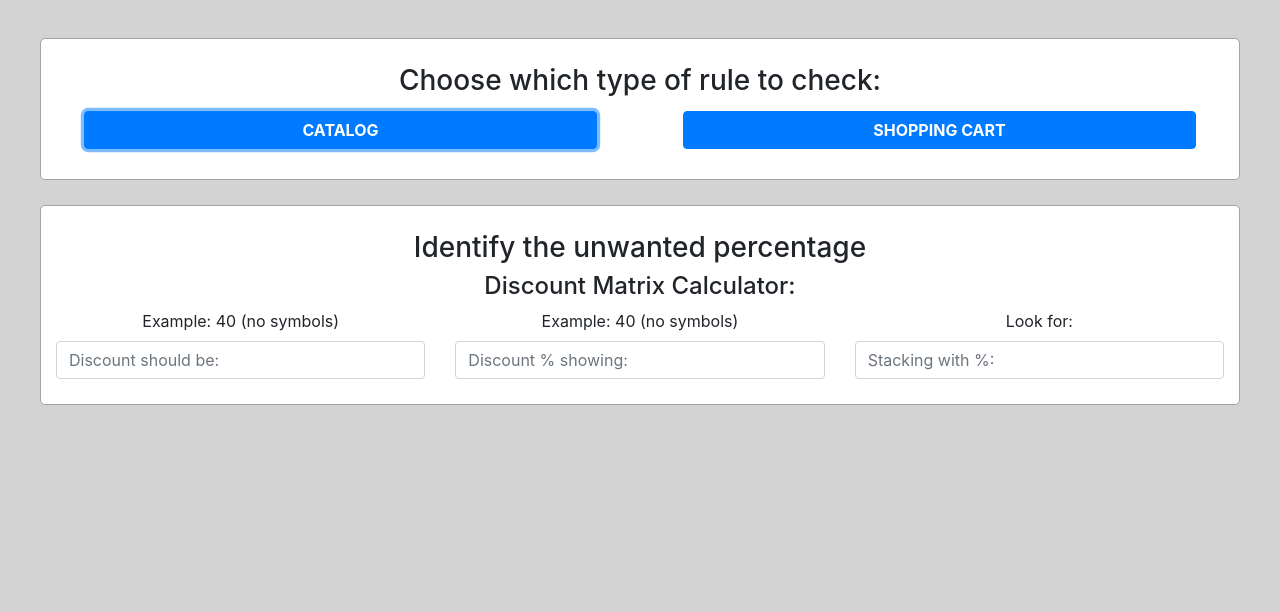
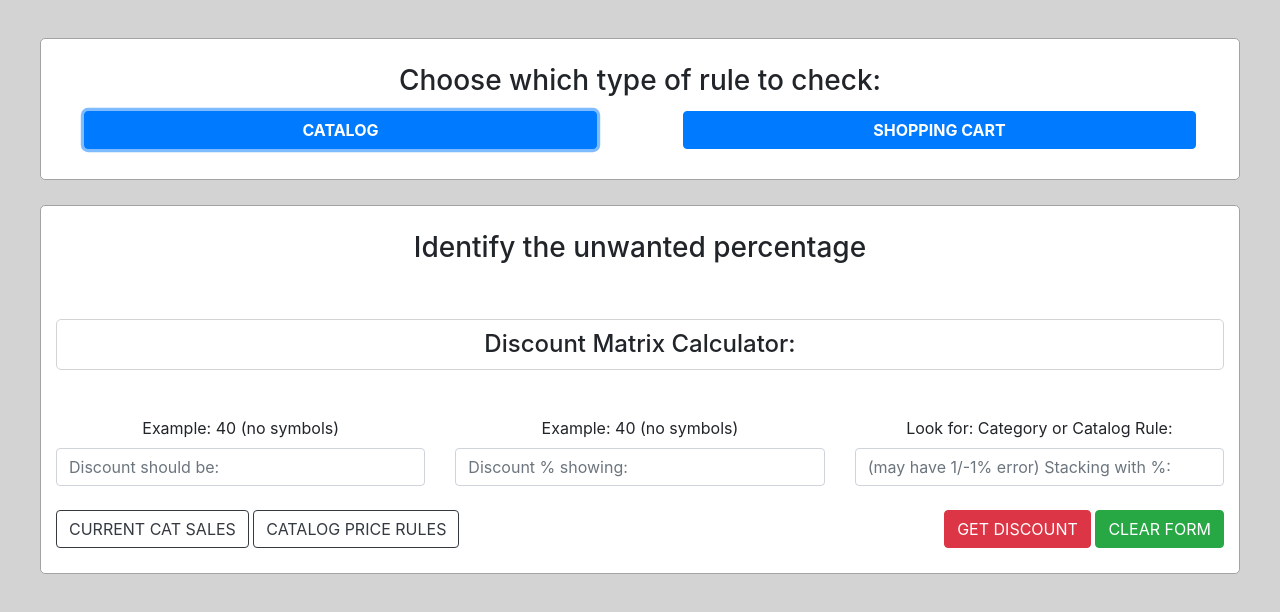
Before and after one commit to blaveder/store_troubleshooting, a plain HTML site: page index.html in a window 1280 px wide. Both pictures are taken after a click on the button "CATALOG". Drawn offline with nearby package versions, Linux system fonts and the light colour scheme.

Commit message:
working per

```diff
--- a/assets/css/main.css
+++ b/assets/css/main.css
@@ -10,8 +10,15 @@ body {
      text-align: center;
      margin: auto;
  }
-
-
+ .btn {
+     text-transform: uppercase;
+ }
+         .greyBg {
+            border-radius: 5px;
+            border: 1px solid lightgrey;
+            padding: 10px;
+            margin: 4% auto;
+         }
 
  #catalog, #shopping {
      width: 90%;
--- a/index.html
+++ b/index.html
@@ -37,23 +37,37 @@
             </div>
             <!-- RULES INSTRUCTIONS -->
             <div class="col-lg-12 text-center">
-                <h4>Discount Matrix Calculator:</h4>
+                <h4 class="greyBg">Discount Matrix Calculator:</h4>
             </div>
 
 
             <div class="col-lg-4 text-center">
                 <label for="exampleFormControlInput1">Example: 40 (no symbols)</label>
-                <input type="email" class="form-control" id="exampleFormControlInput1" placeholder="Discount should be:">
+                <input type="email" class="form-control" id="shouldBe" placeholder="Discount should be:" value="">
             </div>
             <div class="col-lg-4 text-center">
                 <label for="exampleFormControlInput1">Example: 40 (no symbols)</label>
-                <input type="email" class="form-control" id="exampleFormControlInput1" placeholder="Discount % showing:">
+                <input type="email" class="form-control" id="showingDisount" placeholder="Discount % showing:">
             </div>
             <div class="col-lg-4 text-center">
-                <label for="exampleFormControlInput1">Look for:</label>
-                <input type="email" class="form-control" id="exampleFormControlInput1" placeholder="Stacking with %:">
+                <label for="exampleFormControlInput1">Look for: Category or Catalog Rule:
+                </label>
+                <input type="email" class="form-control" id="stacking" placeholder="(may have 1/-1% error) Stacking with %:">
             </div>
+            <div class="col-lg-6 text-left">
+                <br>
 
+                <a href="https://docs.google.com/spreadsheets/d/1cPiI_H6v3eM6PKE5wTJ4qARmiLfxeo1C6Ew8O1jDX48/edit?ts=591a2975#gid=1343189473"
+                    target="_blank" id="calculate" class="btn btn-outline-dark">Current Cat Sales</a>
+                <a href="https://direct.daz3d.com/index_redir.php/D4Z_adm1n/promo_catalog/index/key/79ab178e9c8fac1082ae504b13b87e4e27710a3b992b721a134c92e6b8434f3e/"
+                    id="clearBtn" target="_blank" class="btn btn-outline-dark">Catalog Price Rules</a>
+            </div>
+            <div class="col-lg-6 text-right">
+                <br>
+
+                <button id="calculate" class="btn btn-danger" onclick="addPerct();">get Discount</button>
+                <button id="clearBtn" class="btn btn-success" onclick="clearThis();">Clear Form</button>
+            </div>
 
         </div>
     </div>
@@ -92,7 +106,39 @@
                 shoppingRule.style.display = "none";
             }
         }
+        function addPerct() {
+            var shouldBe = document.getElementById("shouldBe");
+            var showingDiscount = document.getElementById("showingDisount");
+            var stacking = document.getElementById("stacking");
+            var rond = Math.ceil(0.33333333 * 100) / 100;
 
+            // finds difference here
+            var diffA = 100 - shouldBe.value;
+            var diffB = 100 - showingDiscount.value;
+
+            // converts numbers to %
+            var percA = (diffA / 100).toFixed(2);
+            var percB = (diffB / 100).toFixed(2);
+
+            // turn result to a whole number
+            var makeWhole = (percB / percA);
+            var makeRound = Math.ceil(makeWhole * 100) / 100;
+            var addHundred = Math.round(makeRound * 100);
+            console.log(addHundred);
+
+            stacking.value = 100 - addHundred + "%";
+
+            console.log("_______________________________________")
+            // console.log(diffA + " is difference of correct discount ");
+            // console.log(diffB + " is difference of wrong discount ");
+        };
+        function clearThis() {
+            var clearMe;
+            document.getElementById("shouldBe").value = "";
+            document.getElementById("showingDisount").value = "";
+            document.getElementById("stacking").value = "";
+            console.log("test")
+        }
 
 
     </script>
```
